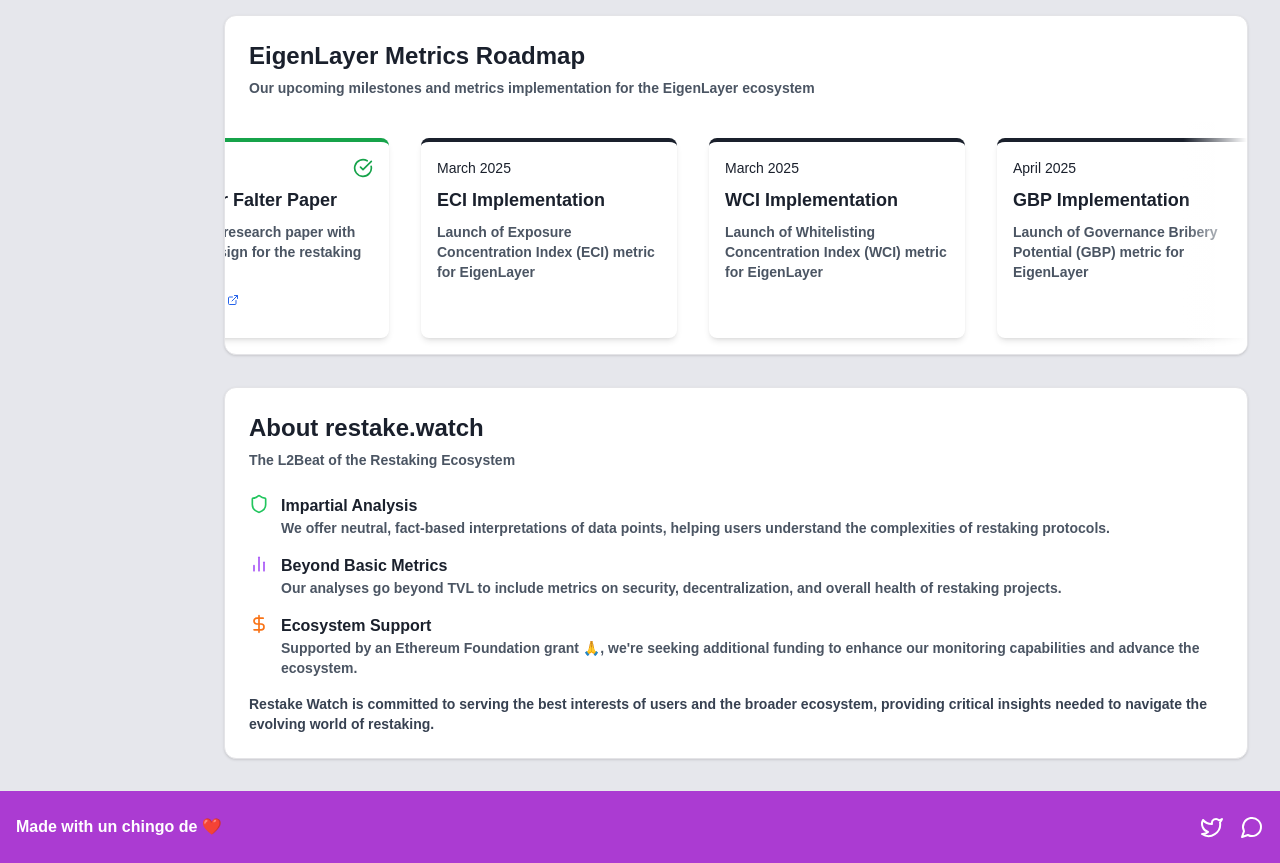
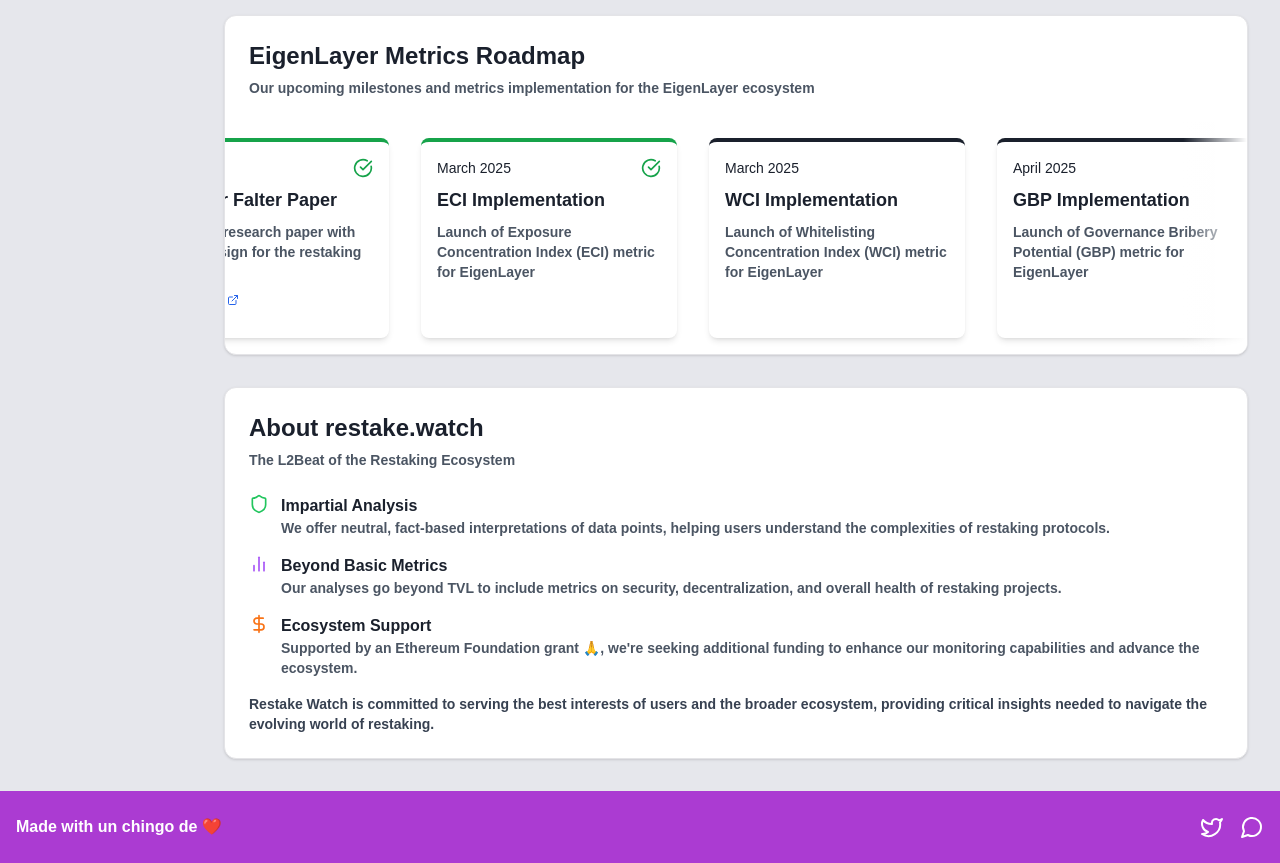
Before and after one commit to rstbeat/restake-watch-front-end, a Next.js app: page / in a window 1280 px wide. Shown: the part 1440-2303 px from the top of the page. Built offline with nearby package versions, Linux system fonts and the light colour scheme; no server answers.

Commit message:
feat(metrics): Add concentration summary boxes and mark ECI implementation as complete

```diff
--- a/src/components/Roadmap.tsx
+++ b/src/components/Roadmap.tsx
@@ -98,6 +98,7 @@ const Roadmap: React.FC = () => {
               date="March 2025"
               title="ECI Implementation"
               description="Launch of Exposure Concentration Index (ECI) metric for EigenLayer"
+              completed={true}
             />
             <TimelineItem
               date="March 2025"
```
